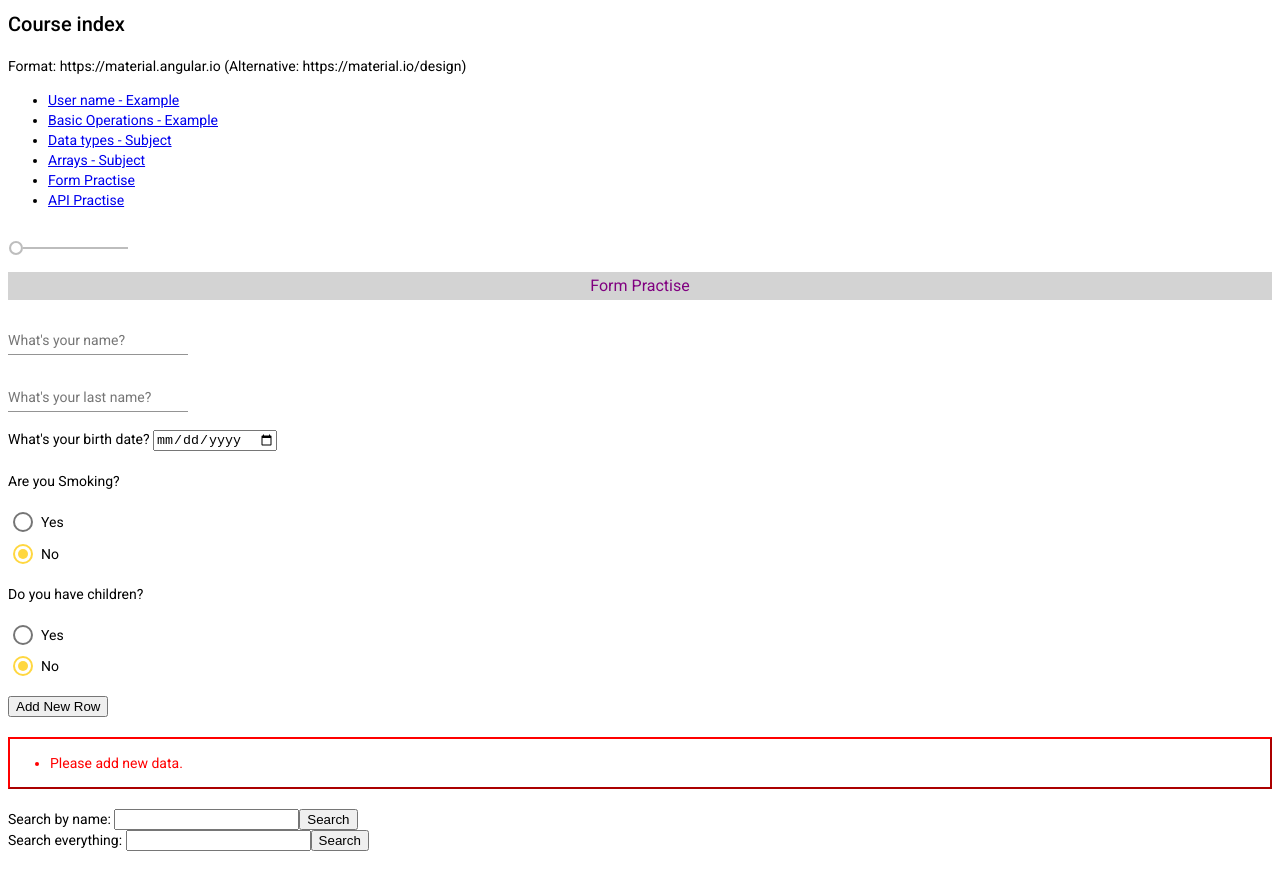
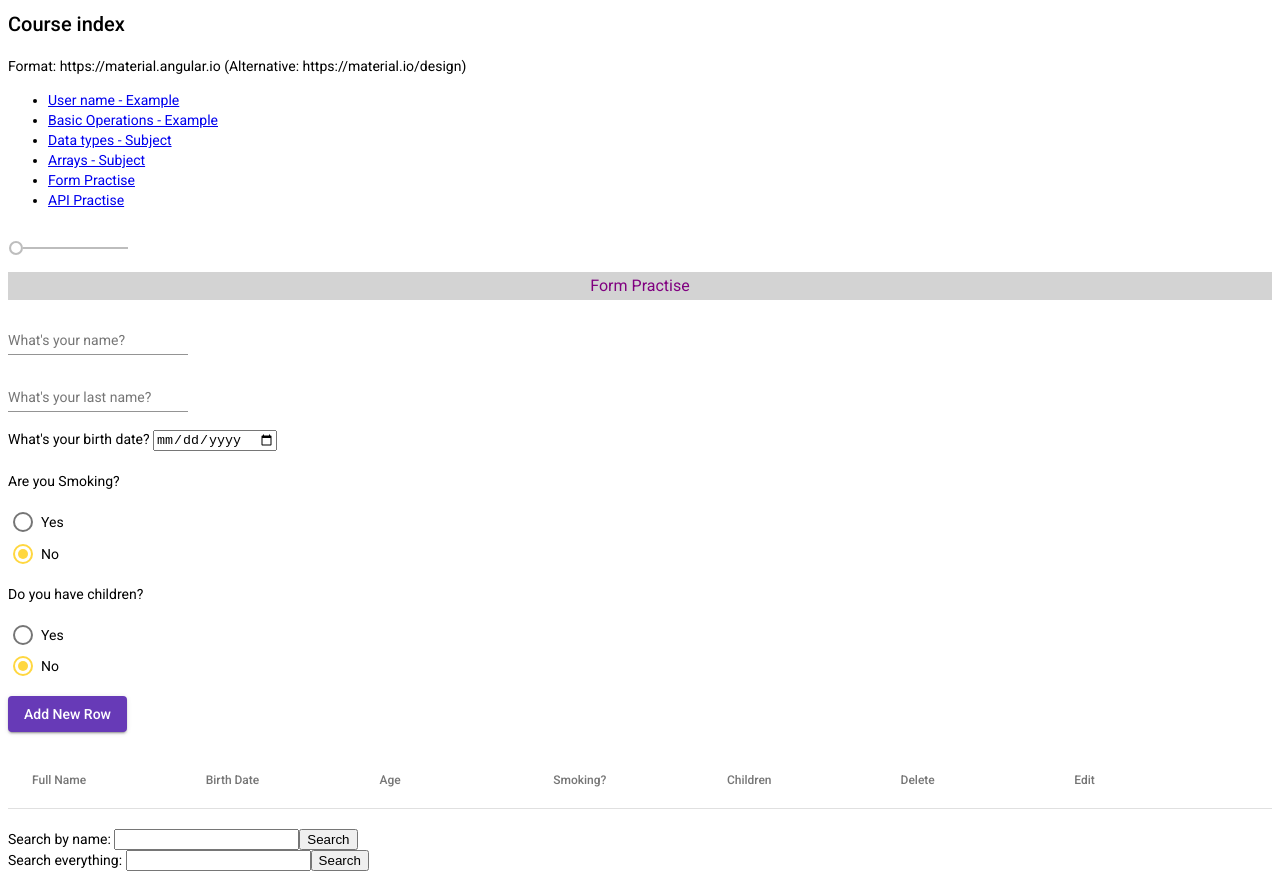
Before and after one commit to apheliana/ANGH-Education, an Angular app: page /form-practise in a window 1280 px wide. Built offline with nearby package versions, Linux system fonts and the light colour scheme.

Commit message:
buttons-table

```diff
--- a/src/app/app.module.ts
+++ b/src/app/app.module.ts
@@ -16,6 +16,9 @@ import { MatSliderModule } from '@angular/material/slider';
 import { MatRadioModule } from '@angular/material/radio';
 import { MatInputModule } from '@angular/material/input';
 import { MatDatepickerModule } from '@angular/material/datepicker';
+import { MatButtonModule } from '@angular/material/button';
+import { MatTableModule } from '@angular/material/table';
+
 
 @NgModule({
   declarations: [
@@ -37,6 +40,9 @@ import { MatDatepickerModule } from '@angular/material/datepicker';
     MatRadioModule,
     MatInputModule,
     MatDatepickerModule,
+    MatButtonModule,
+    MatTableModule,
+
   ],
   providers: [],
   bootstrap: [AppComponent]
--- a/src/app/form-practise.component.html
+++ b/src/app/form-practise.component.html
@@ -68,39 +68,60 @@ OR this
 </div>
 
 <div *ngIf="viewState == 'add'">
-  <button (click)="enterPersonsInfo()">Add New Row</button>
+  <button mat-raised-button color="primary" (click)="enterPersonsInfo()">Add New Row</button>
 </div>
 
 <div *ngIf="viewState == 'update'">
-  <button (click)="updatePersonsInfo()">Update</button>
-  <button (click)="cancelPersonsInfo()">Cancel</button>
-</div>
-
-<br>
-<div *ngIf="familyResult.length > 0; else noUser">
-  <table border="1">
-    <tr>
-      <th>Full Name</th>
-      <th>Birth Date</th>
-      <th>Age</th>
-      <th>Smoking?</th>
-      <th>Children</th>
-      <th>Delete</th>
-      <th>Select</th>
-    </tr>
-    <tr *ngFor="let person of familyResult">
-      <td>{{person.nameFull}}</td>
-      <td>{{person.birthDateText}}</td>
-      <td>{{person.age}}</td>
-      <td>{{person.isSmokingText}}</td>
-      <td *ngIf="!person.noOfChildren">None </td>
-      <td *ngIf="person.noOfChildren">Yes ({{person.noOfChildren}})</td>
-      <td><button (click)="deleteRow(person)">Delete Row</button></td>
-      <td><button (click)="selectRow(person)">Select Row</button></td>
-    </tr>
-  </table>
+  <button mat-raised-button color="accent" (click)="updatePersonsInfo()">Update</button>
+  <button mat-raised-button color="warn" (click)="cancelPersonsInfo()">Cancel</button>
 </div>
 <br>
+
+<mat-table [dataSource]="familyResult">
+
+  <ng-container matColumnDef="nameFull">
+    <mat-header-cell *matHeaderCellDef> Full Name </mat-header-cell>
+    <mat-cell *matCellDef="let person"> {{person.nameFull}} </mat-cell>
+  </ng-container>
+
+  <ng-container matColumnDef="birthDateText">
+    <mat-header-cell *matHeaderCellDef> Birth Date </mat-header-cell>
+    <mat-cell *matCellDef="let person"> {{person.birthDateText}} </mat-cell>
+  </ng-container>
+
+  <ng-container matColumnDef="age">
+    <mat-header-cell *matHeaderCellDef> Age </mat-header-cell>
+    <mat-cell *matCellDef="let person"> {{person.age}} </mat-cell>
+  </ng-container>
+
+  <ng-container matColumnDef="smoking">
+    <mat-header-cell *matHeaderCellDef> Smoking? </mat-header-cell>
+    <mat-cell *matCellDef="let person"> {{person.isSmokingText}} </mat-cell>
+  </ng-container>
+
+  <ng-container matColumnDef="noOfChildren">
+    <mat-header-cell *matHeaderCellDef> Children </mat-header-cell>
+    <mat-cell *matCellDef="let person">
+      <div *ngIf="person.noOfChildren">Yes ({{person.noOfChildren}})</div>
+      <div *ngIf="!person.noOfChildren">None</div>
+    </mat-cell>
+  </ng-container>
+
+  <ng-container matColumnDef="deleteRow">
+    <mat-header-cell *matHeaderCellDef> Delete </mat-header-cell>
+    <mat-cell *matCellDef="let person"> <button mat-mini-fab color="warn" (click)="deleteRow(person)">Del</button> </mat-cell>
+  </ng-container>
+
+  <ng-container matColumnDef="selectRow">
+    <mat-header-cell *matHeaderCellDef> Edit </mat-header-cell>
+    <mat-cell *matCellDef="let person"> <button mat-mini-fab color="accent" (click)="selectRow(person)">Sel</button> </mat-cell>
+  </ng-container>
+
+  <mat-header-row *matHeaderRowDef="displayedColumns"></mat-header-row>
+  <mat-row *matRowDef="let row; columns: displayedColumns;"></mat-row>
+</mat-table>
+<br>
+
 <div>
   Search by name:
   <input [(ngModel)]="searchName" /> <button (click)="searchByName()">Search</button>
--- a/src/app/form-practise.component.ts
+++ b/src/app/form-practise.component.ts
@@ -2,6 +2,7 @@ import { Component } from '@angular/core';
 import { format, parseISO, isValid } from 'date-fns';
 import { Person } from './Person';
 import { PersonData } from './PersonData';
+import { MatTableDataSource } from '@angular/material/table';
 
 @Component({
   templateUrl: './form-practise.component.html',
@@ -22,9 +23,12 @@ export class FormPractiseComponent {
   selectedperson: Person = null;
   viewState: 'add' | 'update' = 'add';
 
+  displayedColumns: string[] = ['nameFull', 'birthDateText', 'age', 'smoking', 'noOfChildren', 'deleteRow', 'selectRow'];
+
   constructor() {
     const familyJSON = localStorage.getItem('family');
     const family = JSON.parse(familyJSON) as PersonData[];
+
     if (family !== null) {
       this.family = family.map(dataItem => {
         const person = new Person();
@@ -36,7 +40,7 @@ export class FormPractiseComponent {
         person.noOfChildren = dataItem.noOfChildren;
         return person;
       });
-      this.familyResult  = this.family;
+      this.familyResult = this.family;
     }
   }
 
```
